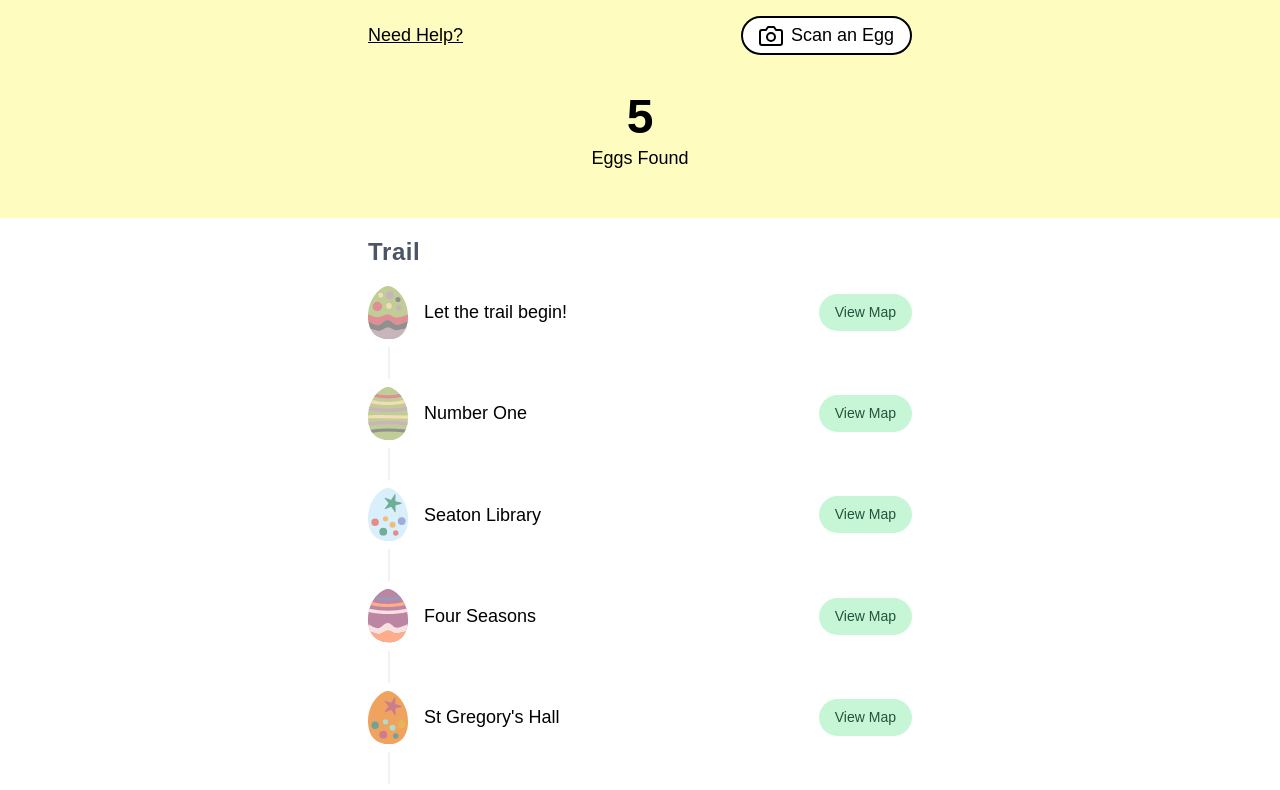
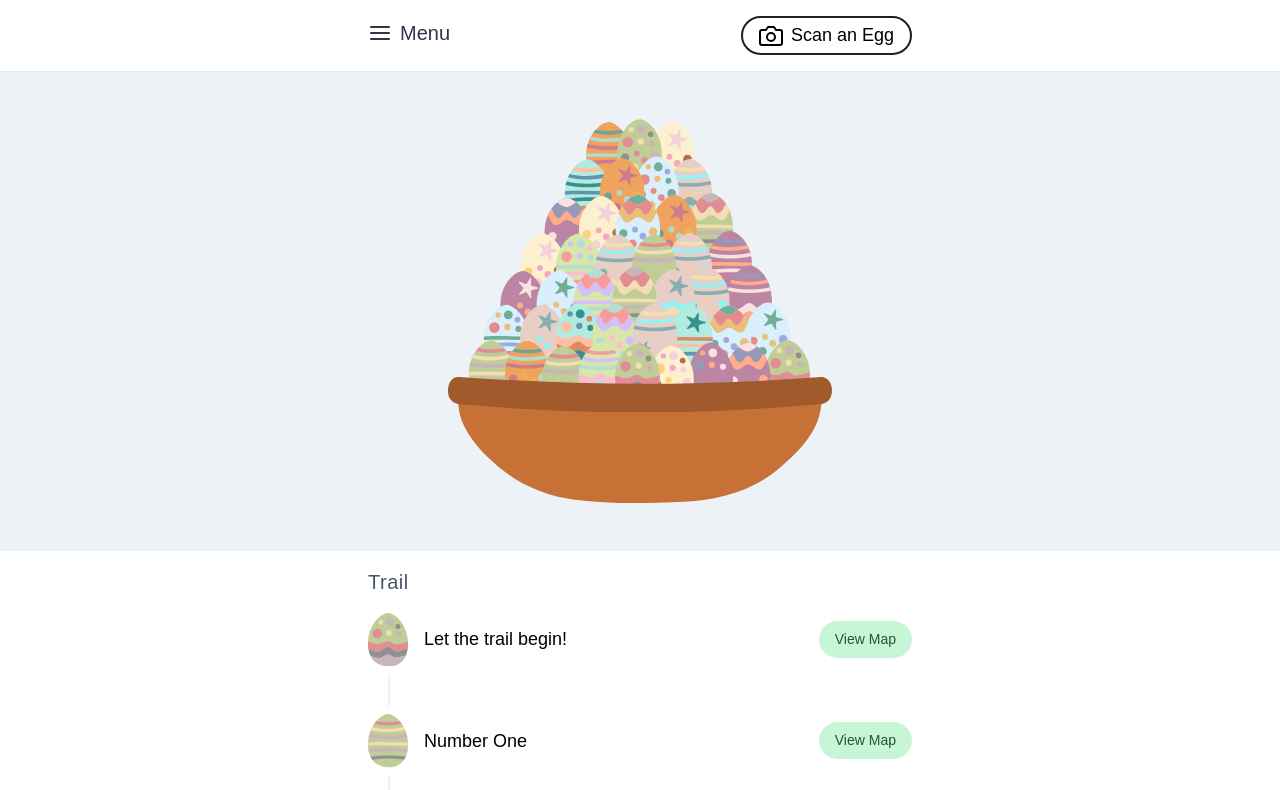
Before and after one commit to crossroadchurch/easter-hunt, a Next.js app: page /play in a window 1280 px wide. Shown: the top 790 px of the page. Built offline with nearby package versions, Linux system fonts and the light colour scheme.

Commit message:
Major UI refactor with menu and basket

```diff
--- a/components/basket.js
+++ b/components/basket.js
@@ -1,24 +1,26 @@
 import { RawEgg } from '../components/egg'
 import { basket_positions } from '../qr_codes/easter-data'
 
-let rim_path = "m 179.22745,4333.0769 c 2026.66705,148.021 4063.80475,155.6966 6090.28215,0 241.0988,5.0508 240.2085,442.2732 0,455.1355 C 4351.0662,4963.3212 2418.3011,4974.6858 498.41682,4814.2909 328.87955,4781.4596 56.622424,4851.5636 5.0203479,4626.4542 -15.79485,4504.313 25.437394,4329.0274 179.22745,4333.0769 Z"
-let basket_path = "m 6273.0526,4765.8038 c -23.2517,450.2429 -358.8926,801.0758 -683.2039,1078.7267 -442.9388,394.2123 -1038.1184,552.5124 -1618.3243,583.5695 -613.3743,24.6587 -1232.0022,44.6824 -1842.345,-34.3379 -529.9429,-65.0566 -1034.67,-299.5318 -1417.19377,-673.4469 -281.2955,-271.0035 -570.19137,-620.9397 -535.64361,-1036.3412 35.91379,-304.3069 409.3483,-177.825 608.00357,-150.1839 442.02571,70.9335 892.07421,46.5272 1337.60941,77.2338 831.6815,38.3647 1666.123,44.6914 2495.3827,-40.0403 457.2658,-47.0352 916.9316,-65.4687 1374.4085,-106.3642 160.9139,-60.1902 349.9766,-36.5559 282.4501,182.2321 -0.6512,39.6475 -1.1566,79.2987 -1.1437,118.9523 z"
+let rim_path =
+  'm 179.22745,4333.0769 c 2026.66705,148.021 4063.80475,155.6966 6090.28215,0 241.0988,5.0508 240.2085,442.2732 0,455.1355 C 4351.0662,4963.3212 2418.3011,4974.6858 498.41682,4814.2909 328.87955,4781.4596 56.622424,4851.5636 5.0203479,4626.4542 -15.79485,4504.313 25.437394,4329.0274 179.22745,4333.0769 Z'
+let basket_path =
+  'm 6273.0526,4765.8038 c -23.2517,450.2429 -358.8926,801.0758 -683.2039,1078.7267 -442.9388,394.2123 -1038.1184,552.5124 -1618.3243,583.5695 -613.3743,24.6587 -1232.0022,44.6824 -1842.345,-34.3379 -529.9429,-65.0566 -1034.67,-299.5318 -1417.19377,-673.4469 -281.2955,-271.0035 -570.19137,-620.9397 -535.64361,-1036.3412 35.91379,-304.3069 409.3483,-177.825 608.00357,-150.1839 442.02571,70.9335 892.07421,46.5272 1337.60941,77.2338 831.6815,38.3647 1666.123,44.6914 2495.3827,-40.0403 457.2658,-47.0352 916.9316,-65.4687 1374.4085,-106.3642 160.9139,-60.1902 349.9766,-36.5559 282.4501,182.2321 -0.6512,39.6475 -1.1566,79.2987 -1.1437,118.9523 z'
 
-export default ({ found_eggs }) => {
+export default ({ found_eggs, className }) => {
   let basket_eggs = []
-  for(let i=found_eggs.length-1; i >= 0; i--){
-    basket_eggs.push({...found_eggs[i], ...basket_positions[i]})
+  for (let i = found_eggs.length - 1; i >= 0; i--) {
+    basket_eggs.push({ ...found_eggs[i], ...basket_positions[i] })
   }
 
   return (
-    <svg viewBox="0 0 6450 6450">
-      {basket_eggs.map((egg) => {
-        return (
-          <RawEgg id={egg.egg_id} tx={egg.tx} ty={egg.ty} />
-          )
+    <div className={`${className || ''}`}>
+      <svg viewBox="0 0 6450 6450">
+        {basket_eggs.map((egg, index) => {
+          return <RawEgg key={index} id={egg.egg_id} tx={egg.tx} ty={egg.ty} />
         })}
-      <path d={basket_path} fill="#c87137" />
-      <path d={rim_path} fill="#a05a2c" />
-    </svg>
+        <path d={basket_path} fill="#c87137" />
+        <path d={rim_path} fill="#a05a2c" />
+      </svg>
+    </div>
   )
 }
--- a/components/play/header.js
+++ b/components/play/header.js
@@ -1,24 +1,61 @@
-import { Camera } from 'react-feather'
+import { Map, Camera, Clipboard, Menu } from 'react-feather'
+import Basket from '../../components/basket'
 import Link from 'next/link'
+import { useState } from 'react'
 
-export default () => (
-  <header className="bg-yellow-200">
-    <div className="container mx-auto p-4">
-      <nav className="flex items-center justify-between">
-        <Link href="/help">
-          <a className="font-medium underline">Need Help?</a>
-        </Link>
+const foundEggs = Array(42)
+  .fill(null)
+  .map((_, index) => {
+    return { egg_id: index.toString().padStart(2, '0') }
+  })
+
+export default () => {
+  const [open, setOpen] = useState(false)
+
+  return (
+    <>
+      <div className="bg-white sticky top-0 shadow-sm">
+        <div className="container p-4 mx-auto flex items-center justify-between">
+          <h1 className="text-gray-800 text-lg">
+            <button
+              onClick={() => setOpen(!open)}
+              className="font-medium inline-flex items-center text-xl"
+            >
+              <Menu className="mr-2" />
+              <span>Menu</span>
+            </button>
+          </h1>
           <Link href="/scan">
-          <a className="inline-flex items-center bg-white px-4 py-1 border-2 border-black rounded-full">
+            <a className="bg-white whitespace-no-wrap inline-flex items-center px-4 py-1 font-medium rounded-full border-2 border-gray-900">
               <Camera size="24" />
               <span className="ml-2">Scan an Egg</span>
             </a>
           </Link>
+        </div>
+        <div className={`${open ? 'block' : 'hidden'} border-t-2`}>
+          <nav className="container mx-auto py-4 pt-4 nav flex flex-col items-center justify-between">
+            <Link href="/map">
+              <a className="nav-item mb-4 bg-yellow-300">
+                <Map size="20" />
+                <span className="ml-2">View Map</span>
+              </a>
+            </Link>
+            <Link href="/map">
+              <a className="nav-item bg-purple-300">
+                <Clipboard size="20" />
+                <span className="ml-2">Leadboard</span>
+              </a>
+            </Link>
           </nav>
-      <section className="flex flex-col text-center my-8 leading-tight">
-        <span className="font-bold text-5xl">5</span>
-        <span className="font-medium text-lg">Eggs Found</span>
-      </section>
         </div>
-  </header>
+      </div>
+      <div className="bg-gray-200">
+        <div className="container mx-auto p-4">
+          <div className="my-8">
+            <Basket className="max-w-sm mx-auto" found_eggs={foundEggs} />
+          </div>
+        </div>
+      </div>
+    </>
   )
+}
--- a/components/play/trail.js
+++ b/components/play/trail.js
@@ -4,20 +4,21 @@ const Spacer = () => (
   <div className="py-4 my-2 ml-5 border-l-2 border-gray-200"></div>
 )
 
-export default ({ eggs }) => (
+export default ({ eggs }) => {
+  const trailEggs = eggs.filter((egg) => egg.is_trail_node == true)
+  return (
     <main className="container mx-auto p-4">
-    <h2 className="font-bold text-2xl tracking-wide text-gray-700 mb-4">
-      Trail
-    </h2>
+      <h2 className="text-xl tracking-wide text-gray-700 mb-4">Trail</h2>
       <section>
-      {eggs.filter(egg => egg.is_trail_node == true).map((egg) => {
+        {trailEggs.map((egg, index) => {
           return (
             <div key={egg.egg_id}>
               <Location {...egg} />
-            <Spacer />
+              {index < trailEggs.length - 1 ? <Spacer /> : <span />}
             </div>
           )
         })}
       </section>
     </main>
   )
+}
--- a/css/index.css
+++ b/css/index.css
@@ -29,3 +29,7 @@ body {
     background-size: cover;
     background-repeat: repeat;
 }
+
+.nav-item {
+    @apply w-full whitespace-no-wrap inline-flex items-center px-4 py-2 font-medium rounded-full;
+}
--- a/pages/scan.js
+++ b/pages/scan.js
@@ -28,10 +28,10 @@ export default () => {
     <Page title="Scan an Egg">
       <main className="min-h-screen bg-black p-4">
         <div className="container mx-auto">
-          <nav class="my-8">
+          <nav className="my-8">
             <button
               onClick={() => Router.back()}
-              className="bg-white px-4 py-1 rounded-full inline-flex items-center"
+              className="bg-white shadow px-4 py-1 rounded-full inline-flex items-center"
             >
               <span>&larr; Back to the Trail</span>
             </button>
```
Also changed, not shown: pages/basket_test.js (+8 -4 lines). Lines whose indentation alone changed are shown as unchanged.
